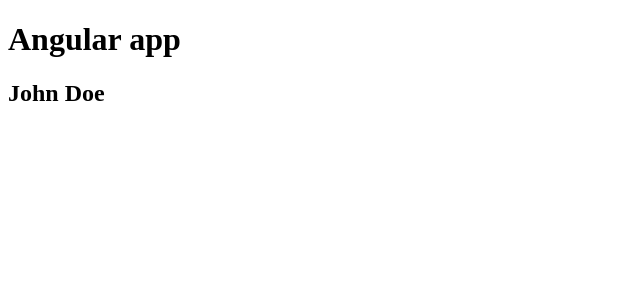
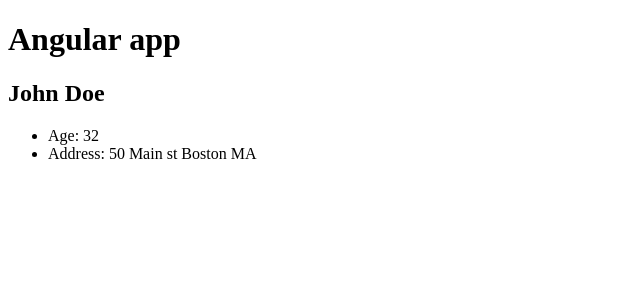
Before and after one commit to AndrzejKnit/Angularapp, an Angular app: page / in a window 1280 px wide. Shown: the top 300 px of the page, without its empty margins (0-640 px from the left). Built offline with nearby package versions, Linux system fonts and the light colour scheme.

Commit message:
Lesson 13: String interpolation

```diff
--- a/src/app/components/user/user.component.html
+++ b/src/app/components/user/user.component.html
@@ -1 +1,5 @@
-<h2>John Doe</h2>
+<h2>{{ firstName }} {{ lastName }}</h2>
+<ul>
+    <li>Age: {{ showAge() }} </li>
+    <li>Address: {{ address.street}} {{ address.city }} {{address.state}} </li>
+</ul>
--- a/src/app/components/user/user.component.ts
+++ b/src/app/components/user/user.component.ts
@@ -12,20 +12,17 @@ export class UserComponent {
     firstName = 'John';
     lastName = 'Doe';
     age = 30;
+    address = {
+        street: '50 Main st',
+        city: 'Boston',
+        state: 'MA'
+    };
 
     // Methods
     constructor() {
-        // this.sayHello();
-        console.log(this.age);
-        this.hasBirthday();
-        console.log(this.age);
+
     }
-
-    sayHello() {
-        console.log(`Hello ${this.firstName}`);
-    }
-
-    hasBirthday() {
-        this.age += 1;
+    showAge() {
+        return this.age + 2;
     }
 }
```
